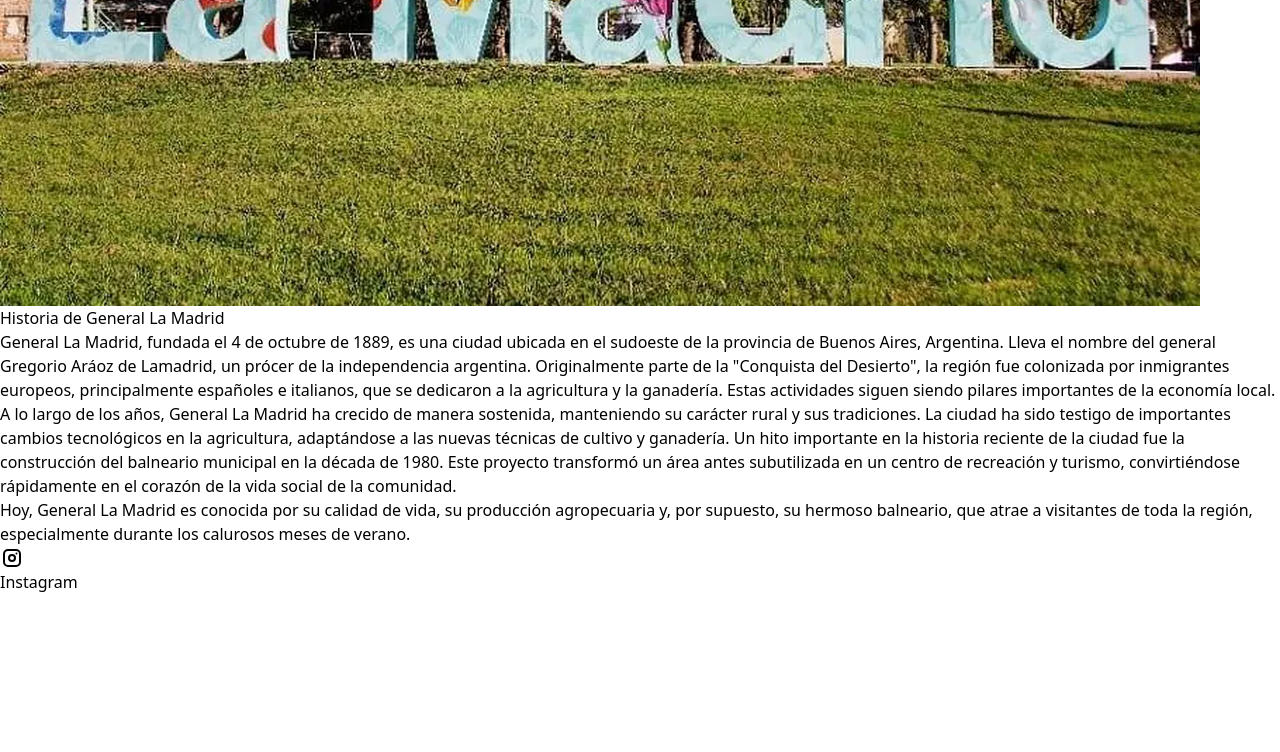
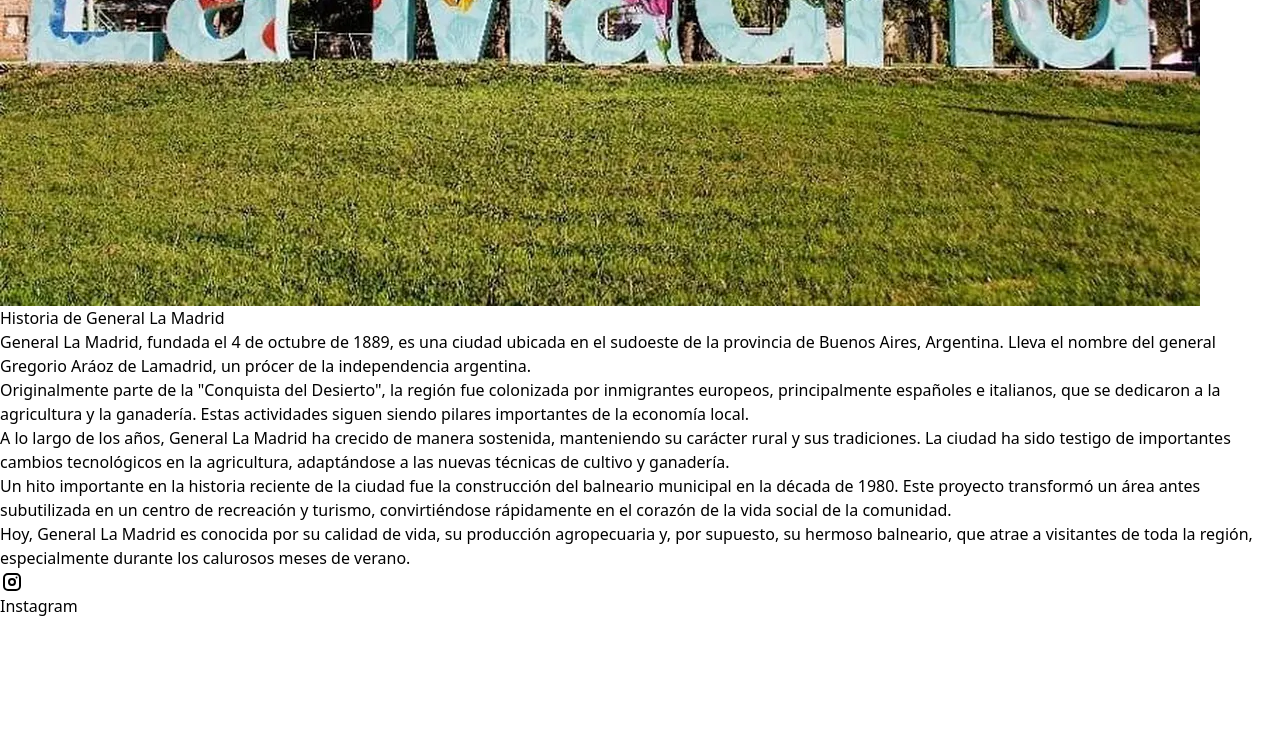
Before and after one commit to Phaca10/Turismo-UNTREF, a React (Vite) app: page /historia in a window 1280 px wide. Shown: the part 992-1744 px from the top of the page. Built offline with nearby package versions, Linux system fonts and the light colour scheme.

Commit message:
Agregando estilos a sección historia

```diff
--- a/src/pages/historia.jsx
+++ b/src/pages/historia.jsx
@@ -2,19 +2,47 @@ import React from 'react'
 
 function historia() {
   return (
-    <div className='text-center text-white bg-sky-950'>
-        <img src="images/lamadridfondo.jpg" alt="images" className="h-96 w-full object-center-top"/>
-      <h1 className="text-4xl font-['Open_Sans'] p-5 font-bold" > Historia de General La Madrid </h1>
+    <div className="min-h-screen bg-gradient-to-b from-sky-950 to-sky-900">
+      <div className="relative">
+        <div className="relative h-[500px] w-full">
+          <img src="images/lamadridfondo.jpg" alt="images" className="w-full h-full object-fill"/>
+          <div className="absolute inset-0 from-sky-950" />
+        </div>
+        <div className="absolute bottom-0 left-0 right-0 text-center transform translate-y-1/2">
+          <div className="bg-white/10 backdrop-blur-lg rounded-lg mx-auto max-w-3xl p-6 shadow-2xl border border-white/20">
+            <h1 className="text-4xl md:text-5xl font-bold text-white mb-4">
+              Historia de General La Madrid
+            </h1>
+          </div>
+        </div>
+      </div>
+      <div className="max-w-4xl mx-auto px-4 pt-32 pb-16">
+        <div className="bg-white/10 rounded-lg p-8 shadow-xl border border-white/20">
+          <div className="flex items-start gap-4 mb-8">
+            <p className="text-sky-100 leading-relaxed">
+              General La Madrid, fundada el 4 de octubre de 1889, es una ciudad ubicada en el sudoeste de la provincia de Buenos Aires, Argentina. Lleva el nombre del general Gregorio Aráoz de Lamadrid, un prócer de la independencia argentina.
+            </p>
+          </div>
 
-              <p className="mb-4 m-4">
-                General La Madrid, fundada el 4 de octubre de 1889, es una ciudad ubicada en el sudoeste de la provincia de Buenos Aires, Argentina. Lleva el nombre del general Gregorio Aráoz de Lamadrid, un prócer de la independencia argentina.
+          <div className="space-y-6 text-sky-100 leading-relaxed ">
+            <p>
               Originalmente parte de la "Conquista del Desierto", la región fue colonizada por inmigrantes europeos, principalmente españoles e italianos, que se dedicaron a la agricultura y la ganadería. Estas actividades siguen siendo pilares importantes de la economía local.
+            </p>
+
+            <p>
               A lo largo de los años, General La Madrid ha crecido de manera sostenida, manteniendo su carácter rural y sus tradiciones. La ciudad ha sido testigo de importantes cambios tecnológicos en la agricultura, adaptándose a las nuevas técnicas de cultivo y ganadería.
+            </p>
+
+            <p>
               Un hito importante en la historia reciente de la ciudad fue la construcción del balneario municipal en la década de 1980. Este proyecto transformó un área antes subutilizada en un centro de recreación y turismo, convirtiéndose rápidamente en el corazón de la vida social de la comunidad.
             </p>
-              <p className="mb-4 m-4">
+
+            <p>
               Hoy, General La Madrid es conocida por su calidad de vida, su producción agropecuaria y, por supuesto, su hermoso balneario, que atrae a visitantes de toda la región, especialmente durante los calurosos meses de verano.
             </p>
+          </div>
+        </div>
+      </div>
     </div>
   )
 }
```
Lines whose indentation alone changed are shown as unchanged.
